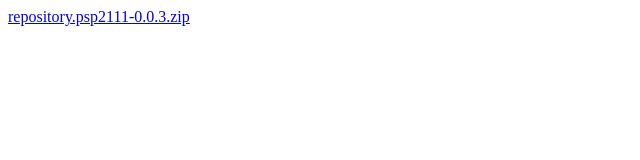
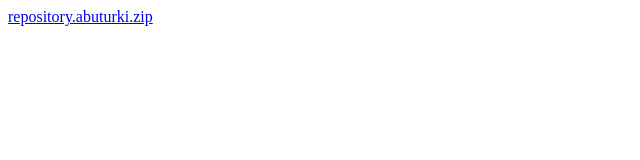
Before and after one commit to rsmq/Aboturki, a plain HTML site: page index.html in a window 1280 px wide. Shown: the full height of the page, 0-640 px from the left. Drawn offline with Linux system fonts and the light colour scheme.

Commit message:
Update index.html

```diff
--- a/index.html
+++ b/index.html
@@ -1,2 +1,2 @@
 <!DOCTYPE html>
-<a href="repository.psp2111-0.0.3.zip">repository.psp2111-0.0.3.zip</a>
+<a href="repository.abuturki.zip">repository.abuturki.zip</a>
```
